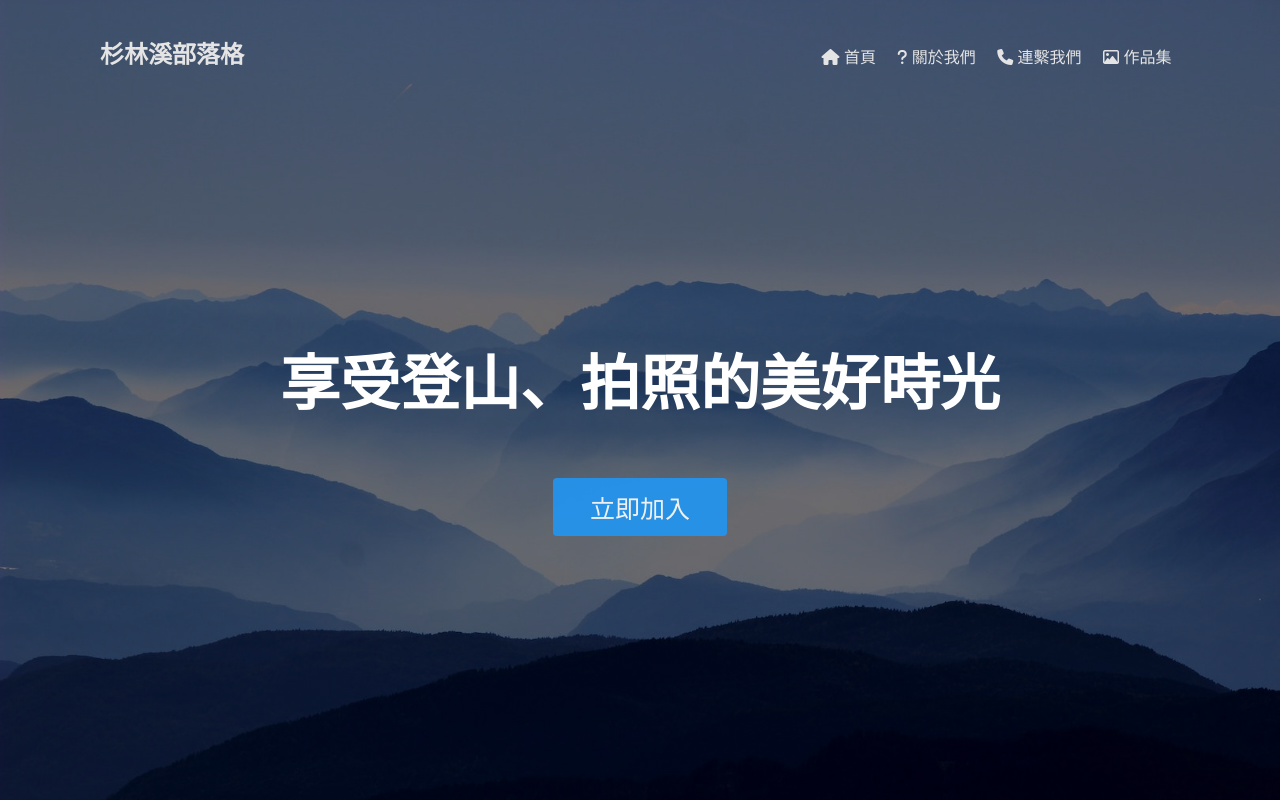
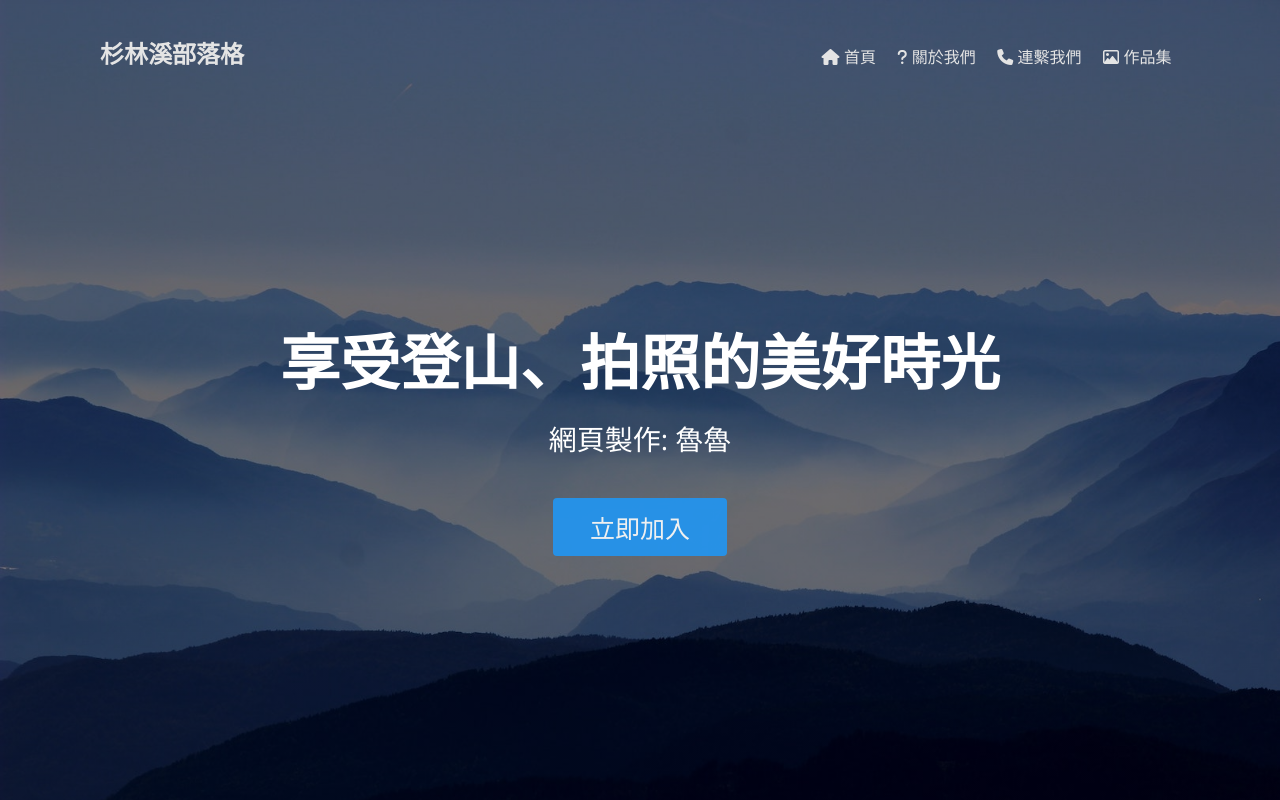
Before and after one commit to lulu2002/FlexBox_LandPage, a plain HTML site: page index.html in a window 1280 px wide. Shown: the top 800 px of the page. Drawn offline with nearby package versions, Linux system fonts and the light colour scheme.

Commit message:
更新製作人

```diff
--- a/index.html
+++ b/index.html
@@ -25,7 +25,7 @@
 
       <div class="header-content">
         <h1>享受登山、拍照的美好時光</h1>
-        <h3></h3>
+        <h3>網頁製作: 魯魯</h3>
         <a type="button" class="join-button">立即加入</a>
       </div>
     </header>
```
